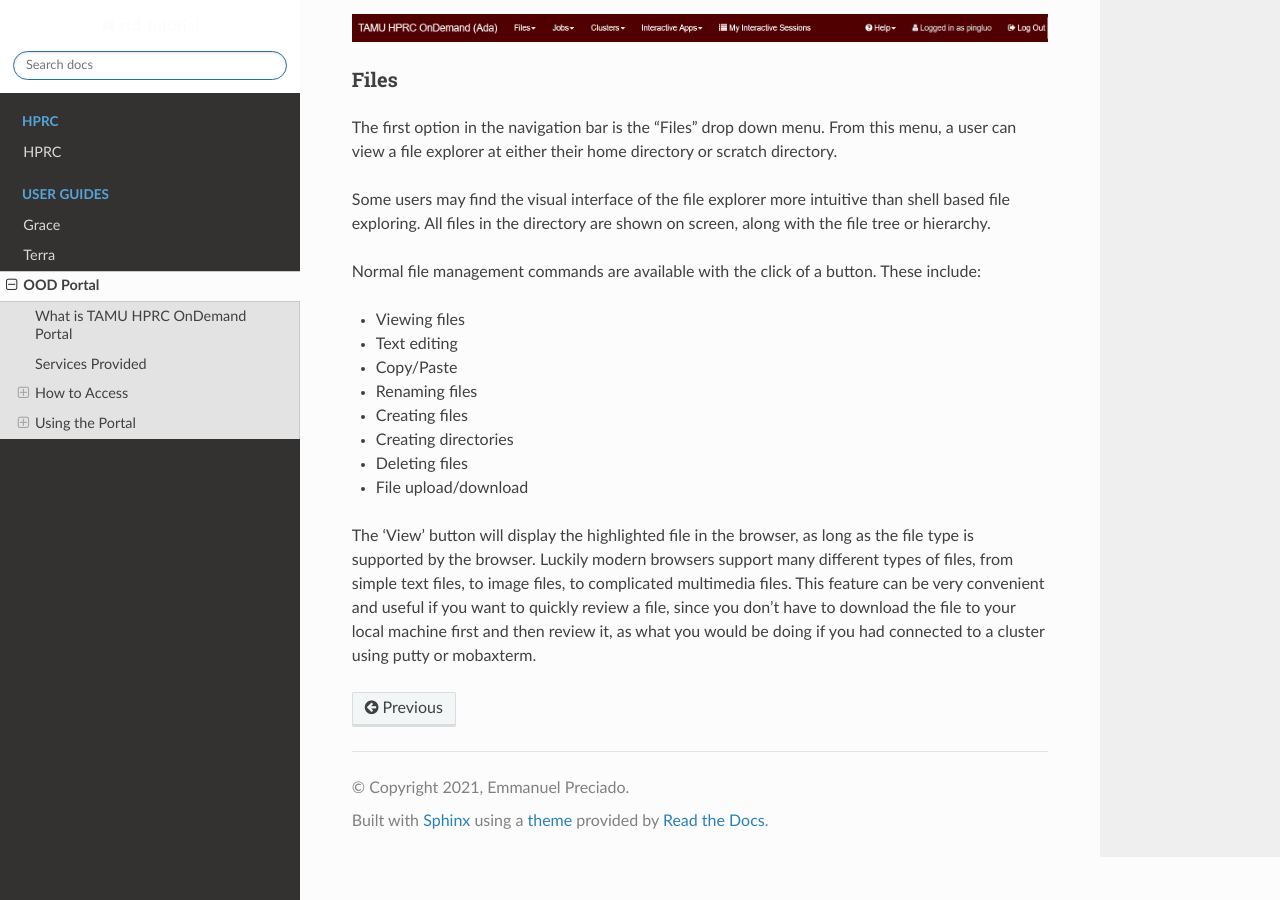
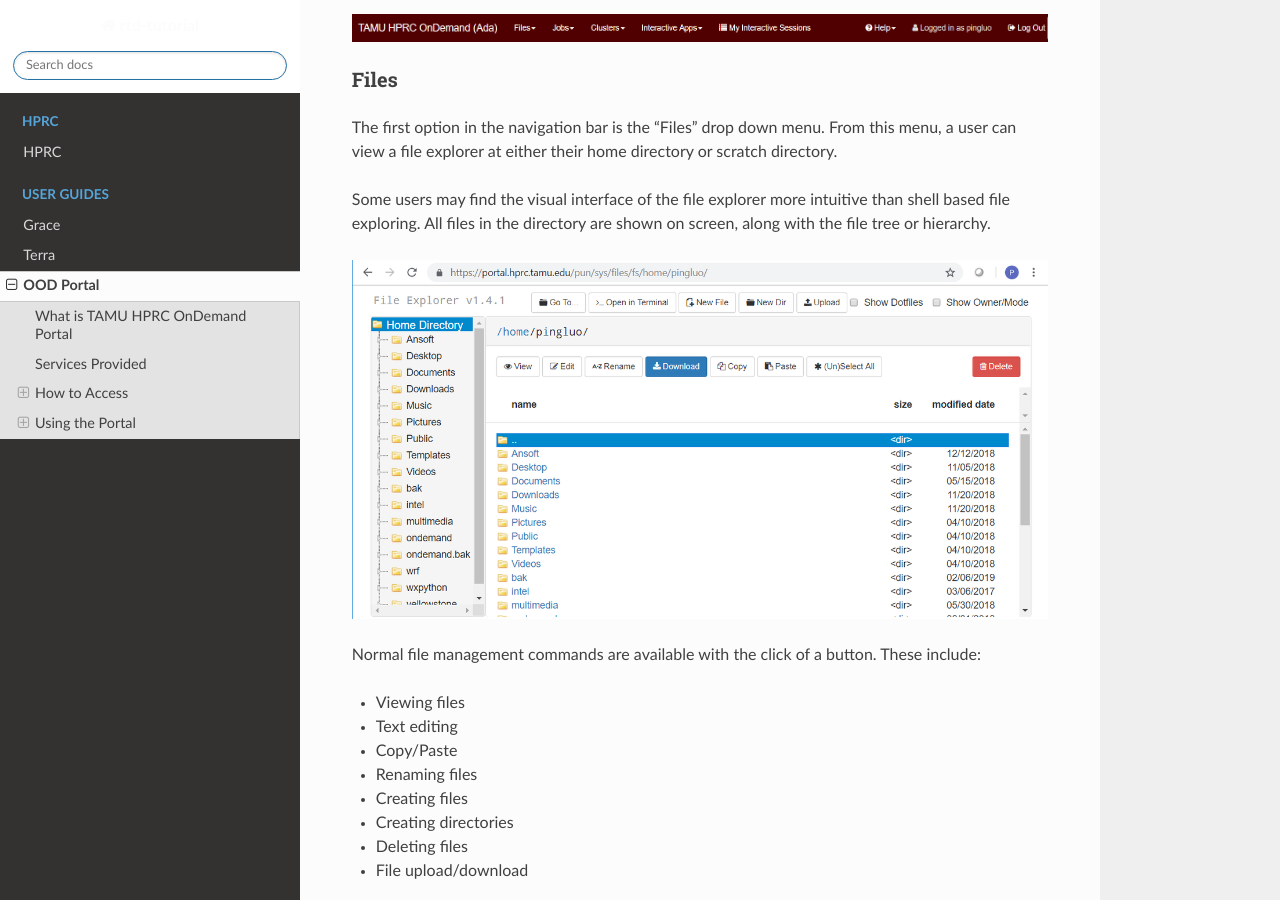
Before and after one commit to EmmanuelDej/rtd-tutorial, a Sphinx documentation site: the page built from docs/ood.rst, in a window 1280 px wide and 900 px high, scrolled down 1836 px. Built offline with Sphinx 7.4.7 and the Read the Docs theme 2.0.0, drawn with Linux system fonts in a browser that asks for light colours; pages that are not in the unit, such as notebooks, are missing from menus.

Commit message:
Update ood.rst

```diff
--- a/docs/ood.rst
+++ b/docs/ood.rst
@@ -73,6 +73,7 @@
 
 Some users may find the visual interface of the file explorer more intuitive than shell based file exploring. All files in the directory are shown on screen, along with the file tree or hierarchy.
 
+.. image:: images/1200px-File-explorer.png
 Normal file management commands are available with the click of a button. These include:
 
 * Viewing files
```
